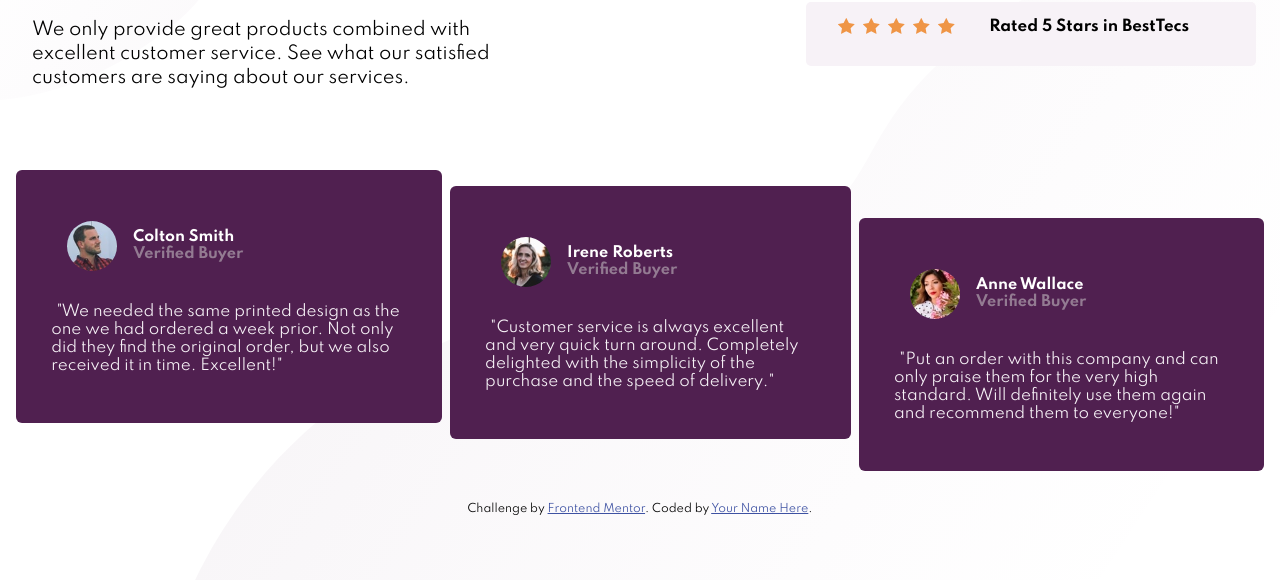
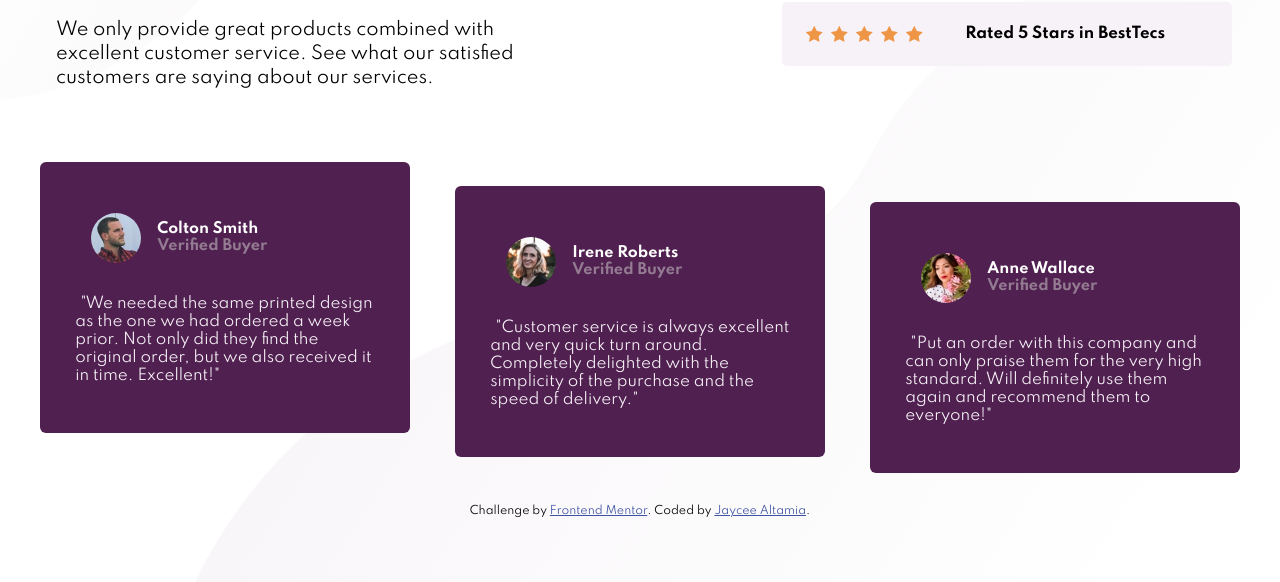
Before and after one commit to simplyJC/social-proof-section-master, a plain HTML site: page index.html in a window 1280 px wide. Shown: the part 262-844 px from the top of the page. Drawn offline with Linux system fonts and the light colour scheme.

Commit message:
adjust  main container width and elements

```diff
--- a/app/scss/main.scss
+++ b/app/scss/main.scss
@@ -18,7 +18,6 @@ body{
 
 
 .header__container{
-   // background: darkcyan;
     display: flex;
     flex-direction: column;
     justify-content: center;
@@ -39,6 +38,7 @@ body{
     padding: 2rem;
     font-weight: 700;
     font-size: 2.2rem;
+    color: color.$very-dark-magenta;
 }
 .title__container{
     width: 100%;
@@ -47,7 +47,6 @@ body{
     justify-content: center;
     align-items: center;
     max-width: 370px;
-   // background: cornflowerblue;
 }
 
 .content{
@@ -63,9 +62,10 @@ body{
     margin: 1.4rem;
     border-radius: 5px;
     padding: 1rem;
-    //max-width: 360px;
     display: flex;
     flex-direction: column;
+    align-items: center;
+
 
 
 
@@ -74,7 +74,6 @@ body{
         display: flex;
         flex-direction: column;
         align-items: center;
-        //background: pink;
     }
     &__stars{
         width: 100%;
@@ -82,7 +81,7 @@ body{
         flex-direction: row;
         align-items: center;
         justify-content: center;
-        padding: 0 0 1rem 1rem;
+        padding: .5rem;
         gap: .5rem;
 
     }
@@ -103,10 +102,8 @@ body{
     padding: 2.2rem;
     margin:.5rem 0;
     border-radius: 6px;
-
     max-width: 360px;
     &__container{
-        //background: cadetblue;
         width: 100%;
         display: flex;
         flex-direction: column;
@@ -167,7 +164,6 @@ body{
     }
 
     .title__container{
-       // background: coral;
         max-width: 500px;
 
     }
@@ -194,14 +190,13 @@ body{
     .main__container{
 
         margin: auto;
-        max-width: 1440px;
-       // background: chocolate;
+        max-width: 1200px;
 
     }
 
     .card{
         max-height: 500px;
-        max-width: 450px;
+        max-width: 370px;
         padding-bottom: 3rem;
         &__container{
             flex-direction: row;
@@ -210,10 +205,10 @@ body{
             margin: 1rem;
         }
         &:nth-child(2){
-            margin:2rem 0 0 0;
+            margin:3rem 0 0 0;
         }
         &:nth-child(3){
-            margin:6rem 0 0 0;
+            margin:5rem 0 0 0;
         }
     }
     .rating{
@@ -222,19 +217,15 @@ body{
         margin: .5rem;
 
 
+
         &__container{
-
-           // background: rgb(250, 146, 163);
             width: 50%;
-
-            //max-width: 500px;
-        }
-        &__reviews{
-
         }
         &__stars{
            justify-content: left;
            max-width: 40%;
+           align-content: center;
+
         }
         &__left{
             align-self: flex-start;
--- a/index.html
+++ b/index.html
@@ -111,7 +111,7 @@
       Challenge by
       <a href="https://www.frontendmentor.io?ref=challenge" target="_blank"
         >Frontend Mentor</a
-      >. Coded by <a href="#">Your Name Here</a>.
+      >. Coded by <a href="https://github.com/simplyJC">Jaycee Altamia</a>.
     </div>
   </body>
 </html>
```
Also changed, not shown: dist/main.css, 1 other file.
